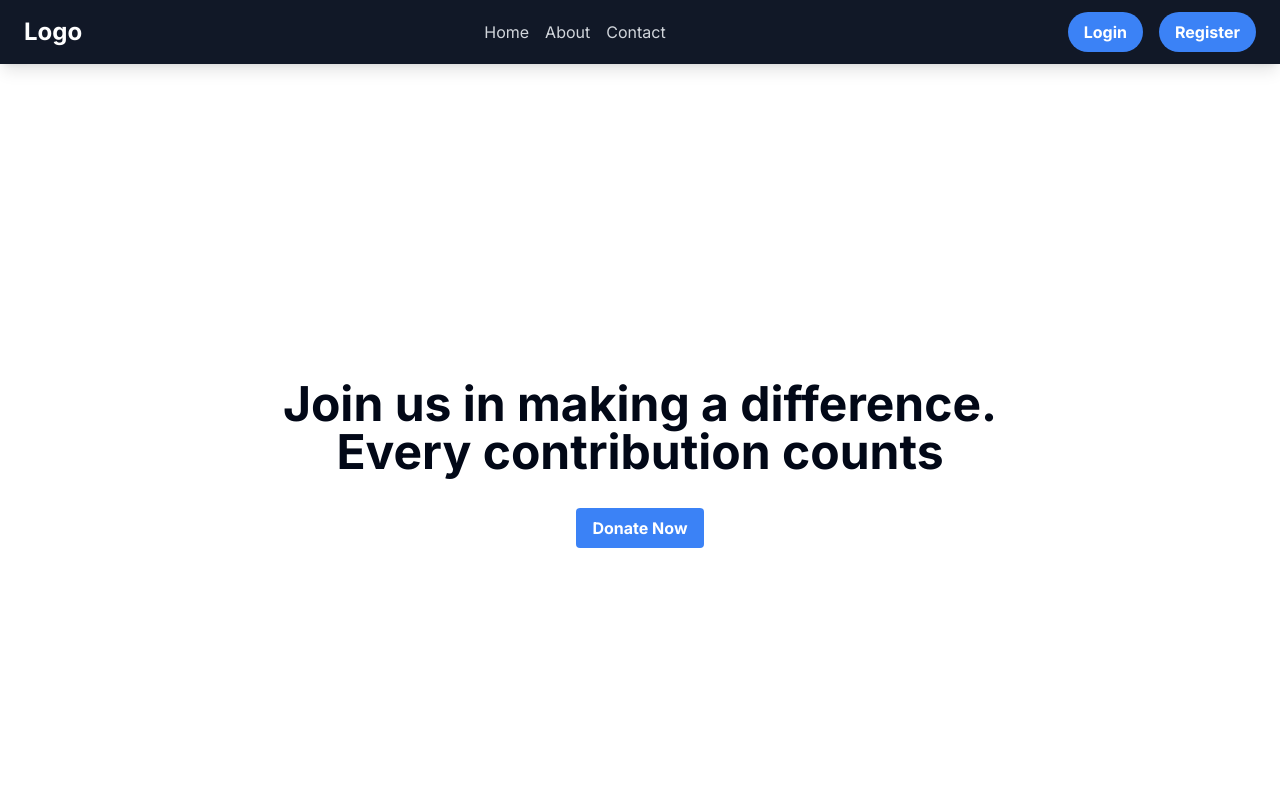
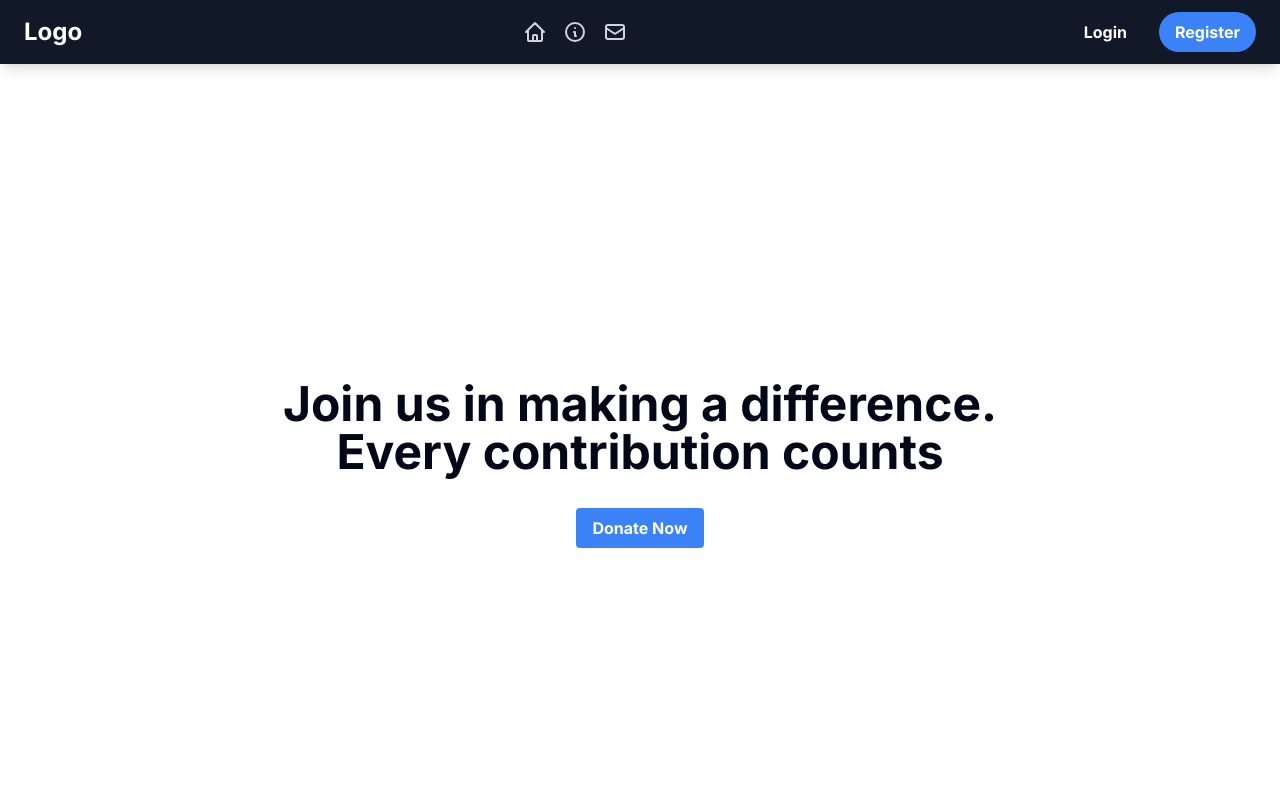
Before and after one commit to farzeen-ali/HumanKind, a Next.js app in the folder client/: page / in a window 1280 px wide. Shown: the top 800 px of the page. Built offline with nearby package versions, Linux system fonts and the light colour scheme.

Commit message:
commiting in mian

```diff
--- a/client/package.json
+++ b/client/package.json
@@ -10,8 +10,8 @@
   },
   "dependencies": {
     "next": "14.2.3",
-    "react": "^18",
-    "react-dom": "^18",
+    "react": "^18.3.1",
+    "react-dom": "^18.3.1",
     "react-icons": "^5.2.1",
     "tailwind-merge": "^2.3.0",
     "tailwindcss-animate": "^1.0.7"
--- a/client/src/components/Navbar.jsx
+++ b/client/src/components/Navbar.jsx
@@ -1,10 +1,11 @@
 import React from 'react';
+import { HomeIcon, InformationCircleIcon, MailIcon } from '@heroicons/react/outline';
 
 const Navbar = () => {
   const menuItems = [
-    { text: 'Home', href: '#' },
-    { text: 'About', href: '#' },
-    { text: 'Contact', href: '#' },
+    { icon: <HomeIcon className="h-6 w-6" />, href: '#', text: 'Home' },
+    { icon: <InformationCircleIcon className="h-6 w-6" />, href: '#', text: 'About' },
+    { icon: <MailIcon className="h-6 w-6" />, href: '#', text: 'Contact Us' },
   ];
 
   return (
@@ -15,13 +16,14 @@ const Navbar = () => {
         </div>
         <div className="hidden md:flex space-x-4">
           {menuItems.map((item, index) => (
-            <a key={index} href={item.href} className="text-gray-300 hover:text-white transition duration-300">
-              {item.text}
+            <a key={index} href={item.href} className="text-gray-300 hover:text-white transition duration-300 flex items-center">
+              {item.icon}
+              <span className="ml-2 opacity-0 absolute transition duration-300">{item.text}</span>
             </a>
           ))}
         </div>
         <div className="md:flex items-center space-x-4">
-          <button className="bg-blue-500 hover:bg-red-600 text-white font-bold py-2 px-4 rounded-full focus:outline-none focus:shadow-outline transition duration-300">Login</button>
+          <button className="bg-npo-500 hover:bg-red-600 text-white font-bold py-2 px-4 rounded-full focus:outline-none focus:shadow-outline transition duration-300">Login</button>
           <button className="bg-blue-500 hover:bg-red-600 text-white font-bold py-2 px-4 rounded-full focus:outline-none focus:shadow-outline transition duration-300">Register</button>
         </div>
       </div>
--- a/client/src/components/Registration.jsx
+++ b/client/src/components/Registration.jsx
@@ -0,0 +1,15 @@
+// Registration.js
+import React from 'react';
+
+const Registration = () => {
+  // Implement registration functionality here
+
+  return (
+    <div>
+      <h2>Registration Page</h2>
+      {/* Registration form goes here */}
+    </div>
+  );
+};
+
+export default Registration;
```
Also changed, not shown: client/src/app/assets/HumanKind.png (added), 1 other file (tests, documents, lock files or other folders).
